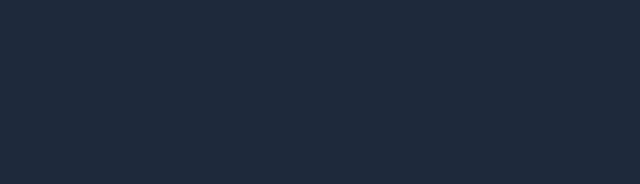
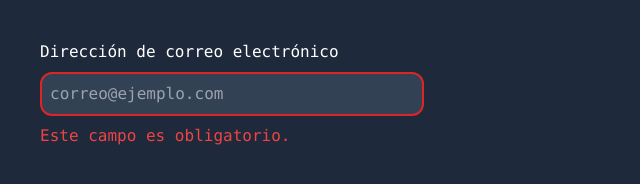
Before and after one commit to dgutierrez21/Learning-Tailwind-CSS, a website: page src/11-Borders/03-border-color/index.html in a window 1280 px wide. Shown: the whole page, without its empty margins (0-640 px from the left). Drawn offline with nearby package versions, Linux system fonts and the light colour scheme; files that its build step writes are made by us from their sources.

Commit message:
Configuración del color del borde

```diff
--- a/src/11-Borders/03-border-color/border-color.txt
+++ b/src/11-Borders/03-border-color/border-color.txt
@@ -11,3 +11,8 @@ border-white  |  border-color: rgb(255 255 255);
 border-slate-50  |  border-color: rgb(248 250 252);
 border-slate-100  |  border-color: rgb(241 245 249);
 border-slate-200  |  border-color: rgb(226 232 240);
+
+Configuración del color del borde
+Controle el color del borde de un elemento mediante las utilidades border-{color}.
+
+...
--- a/src/11-Borders/03-border-color/index.html
+++ b/src/11-Borders/03-border-color/index.html
@@ -8,7 +8,16 @@
     <script src="/renamer.js" defer></script>
     <title>Document</title>
   </head>
-  <body class="p-10 bg-slate-800">
-
+  <body class="p-10 bg-slate-800 text-white font-mono">
+    <form action="" class="flex flex-col gap-2">
+      <label for="correo">Dirección de correo electrónico</label>
+      <input
+        type="text"
+        id="correo"
+        class="p-2 w-96 bg-slate-700 rounded-xl border-2 border-red-600"
+        placeholder="correo@ejemplo.com"
+      />
+      <p class="text-red-500">Este campo es obligatorio.</p>
+    </form>
   </body>
 </html>
```
